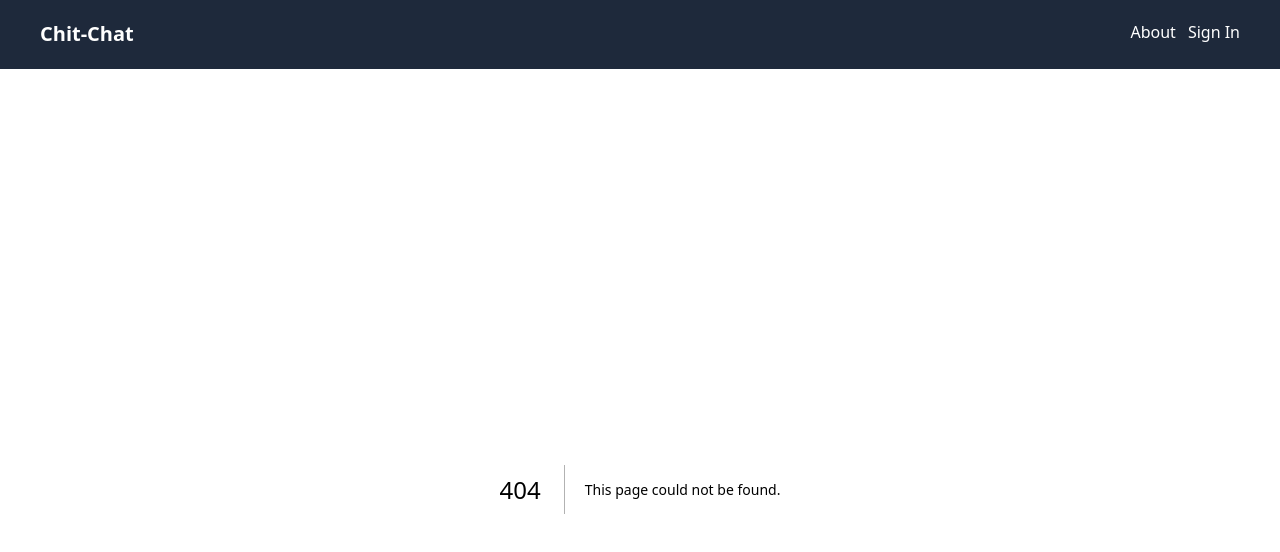
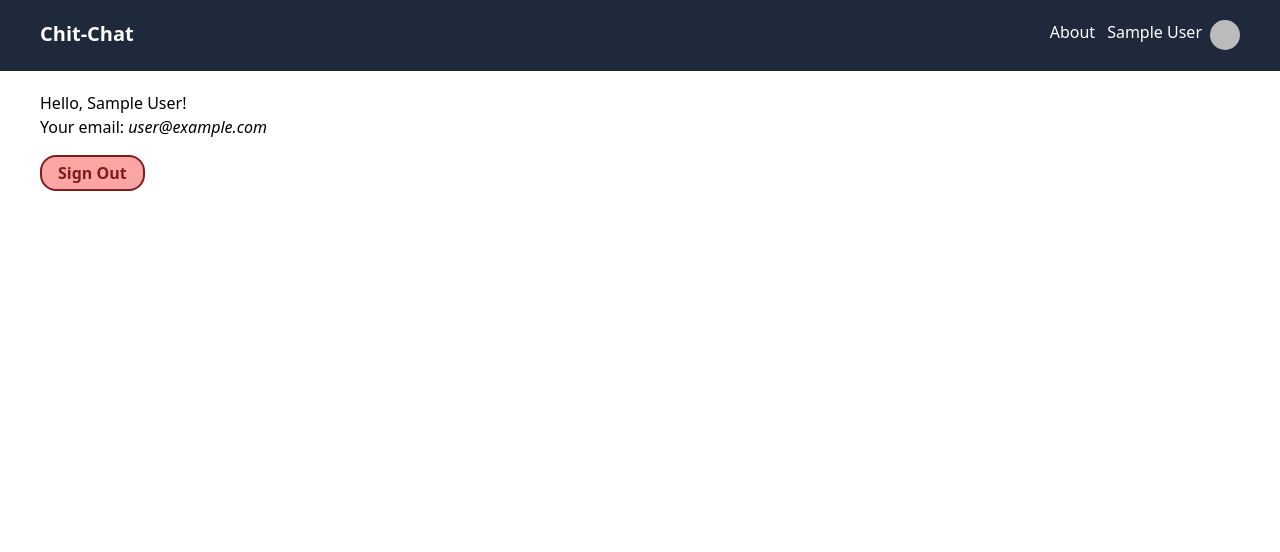
Before and after one commit to kvchvn/chitchat-frontend, a Next.js app in the folder app/: page /profile in a window 1280 px wide. Before the commit this address had no page. Shown: the top 552 px of the page. Built offline with nearby package versions, Linux system fonts and the light colour scheme; no server answers; sample sign-in values are in the browser's storage.

Commit message:
feat(ProfilePage): implement Profile page with ability to sign out

```diff
--- /dev/null
+++ b/app/src/pages/profile.tsx
@@ -0,0 +1,50 @@
+import { ROUTES } from '@/constants';
+import { GetServerSideProps } from 'next';
+import { Session, getServerSession } from 'next-auth';
+import { signOut } from 'next-auth/react';
+import { authOptions } from './api/auth/[...nextauth]';
+
+type ProfilePageProps = {
+  session: Session;
+};
+
+export default function ProfilePage({ session }: ProfilePageProps) {
+  const handleClick = () => {
+    signOut();
+  };
+
+  return (
+    <div>
+      <h2>{`Hello, ${session?.user?.name ? session.user.name : 'anonymous'}!`}</h2>
+      <p>
+        Your email:{' '}
+        <span className="italic">{session.user?.email ? session.user.email : 'unknown'}</span>
+      </p>
+      <button
+        onClick={handleClick}
+        className="mt-4 rounded-2xl border-2 border-red-900 bg-red-300 px-4 py-1 font-semibold text-red-900 hover:bg-red-400"
+      >
+        Sign Out
+      </button>
+    </div>
+  );
+}
+
+export const getServerSideProps: GetServerSideProps = async (ctx) => {
+  const session = await getServerSession(ctx.req, ctx.res, authOptions);
+
+  if (!session) {
+    return {
+      redirect: {
+        permanent: false,
+        destination: ROUTES.signIn,
+      },
+    };
+  }
+
+  return {
+    props: {
+      session,
+    },
+  };
+};
```
